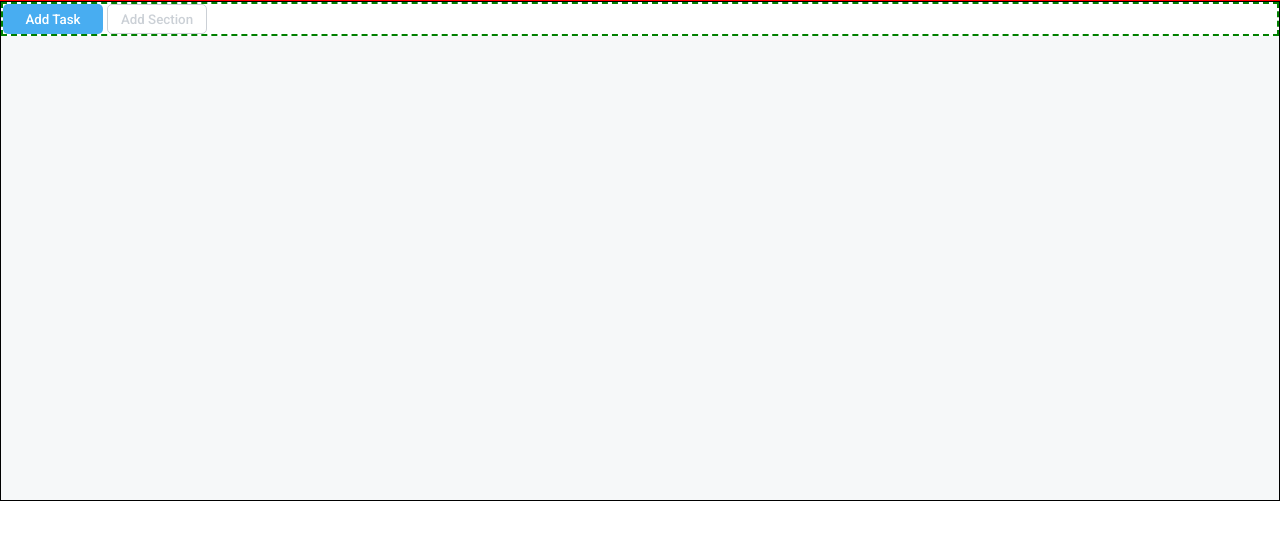
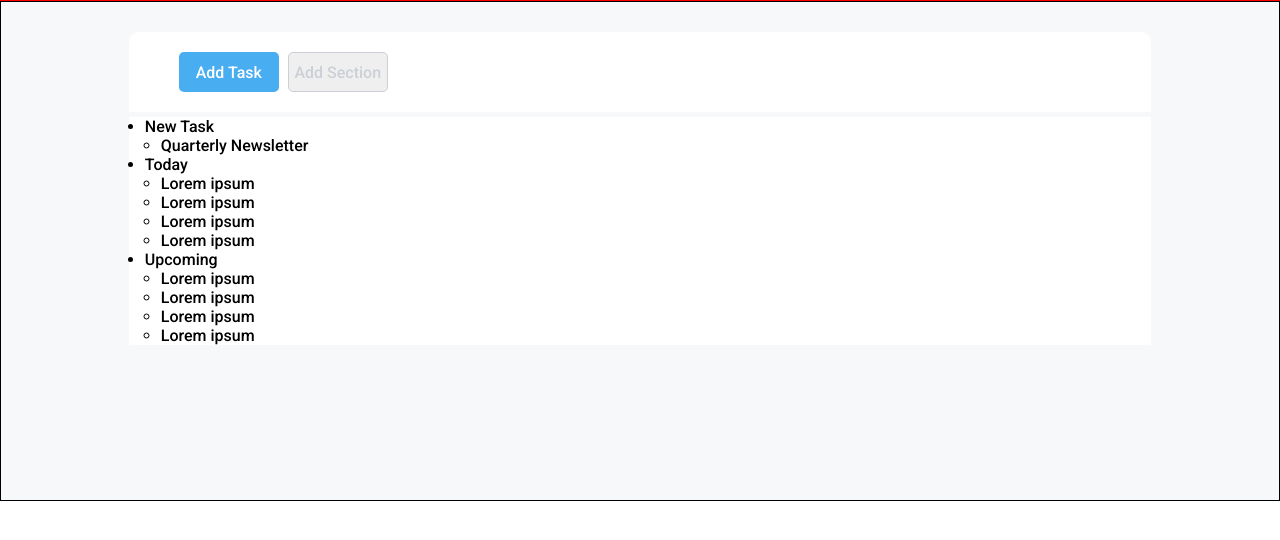
Before and after one commit to federico-casu/html-css-toboolist, a plain HTML site: page index.html in a window 1280 px wide. Shown: the part 104-644 px from the top of the page. Drawn offline with Linux system fonts and the light colour scheme.

Commit message:
tasks structure

```diff
--- a/assets/css/style.css
+++ b/assets/css/style.css
@@ -29,16 +29,26 @@ main {
     background-color: rgb(246, 248, 249);
 }
 
+.container {
+    /* background-color: white; */
+    width: 80%;
+    margin: 30px auto;
+}
+
 .buttons {
+    padding: 20px 50px;
+    /* border: 2px solid green; */
+    border-radius: 10px 10px 0 0;
     background-color: white;
-    border: 2px dashed green;
+
 }
 
 .buttons button {
     width: 100px;
-    height: 30px;
+    height: 40px;
     padding-block: 5px;
     border-radius: 5px;
+    font-size: 100%;
 
 }
 
@@ -50,8 +60,19 @@ main {
 
 .buttons :last-child {
     color: rgba(203, 208, 214, 1);
+    border: 1px solid rgba(203, 208, 214, 1);
+    margin-left: 5px;
+}
+
+.tasks {
+    margin-top: 5px;
+    /* border: 1px solid blue; */
     background-color: white;
-    border: 1px solid rgba(203, 208, 214, 1);
-
 
 }
+
+li {
+    margin-left: 1em;
+}
+
+.li-title {}
--- a/index.html
+++ b/index.html
@@ -32,8 +32,32 @@
             </section>
 
             <section class="tasks">
-
-
+                <ul>
+                    <li>
+                        <span class="li-title">New Task</span>
+                        <ul>
+                            <li>Quarterly Newsletter</li>
+                        </ul>
+                    </li>
+                    <li>
+                        <span class="li-title">Today</span>
+                        <ul>
+                            <li>Lorem ipsum</li>
+                            <li>Lorem ipsum</li>
+                            <li>Lorem ipsum</li>
+                            <li>Lorem ipsum</li>
+                        </ul>
+                    </li>
+                    <li>
+                        <span class="li-title">Upcoming</span>
+                        <ul>
+                            <li>Lorem ipsum</li>
+                            <li>Lorem ipsum</li>
+                            <li>Lorem ipsum</li>
+                            <li>Lorem ipsum</li>
+                        </ul>
+                    </li>
+                </ul>
 
             </section>
 
```
